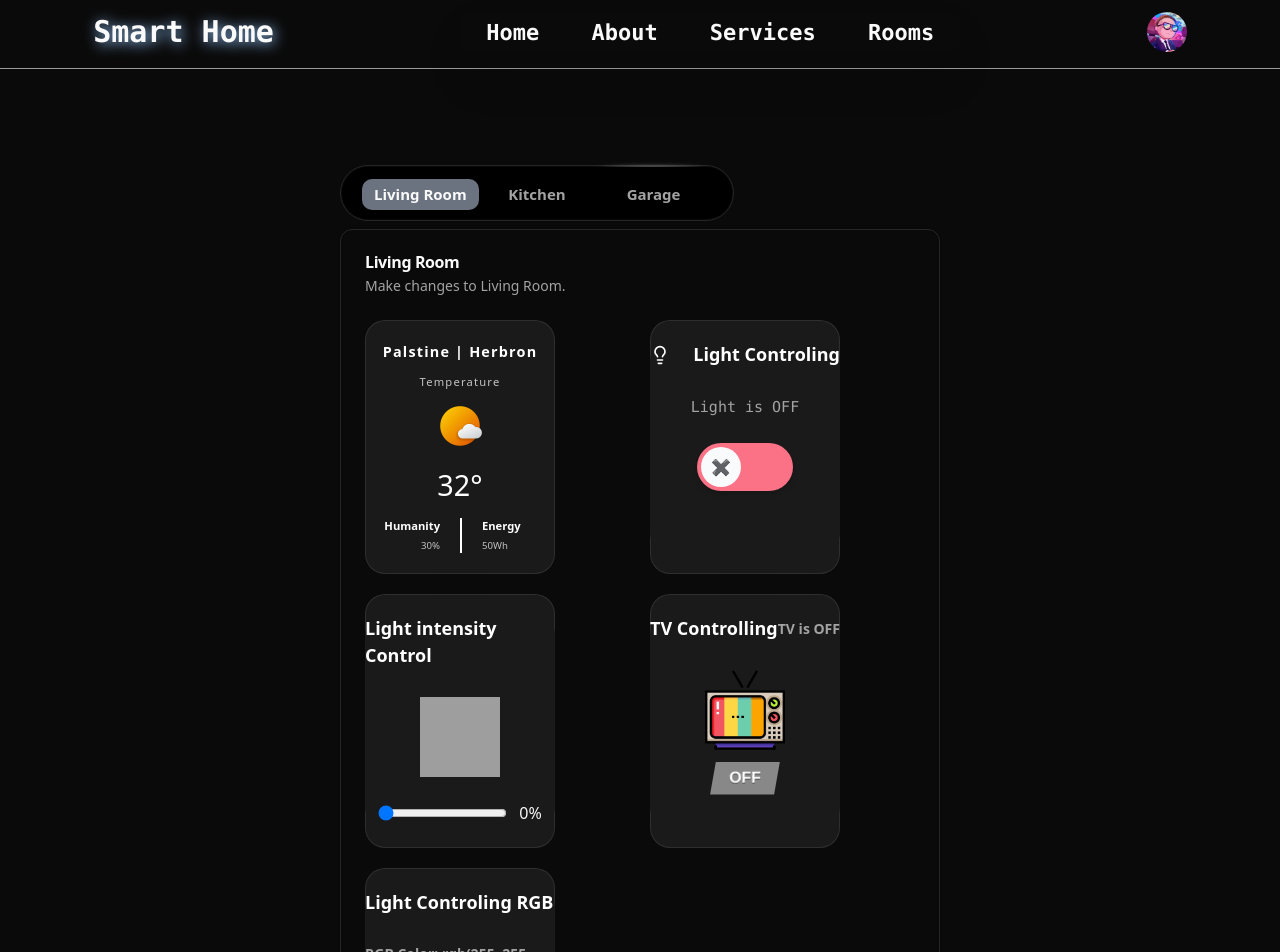
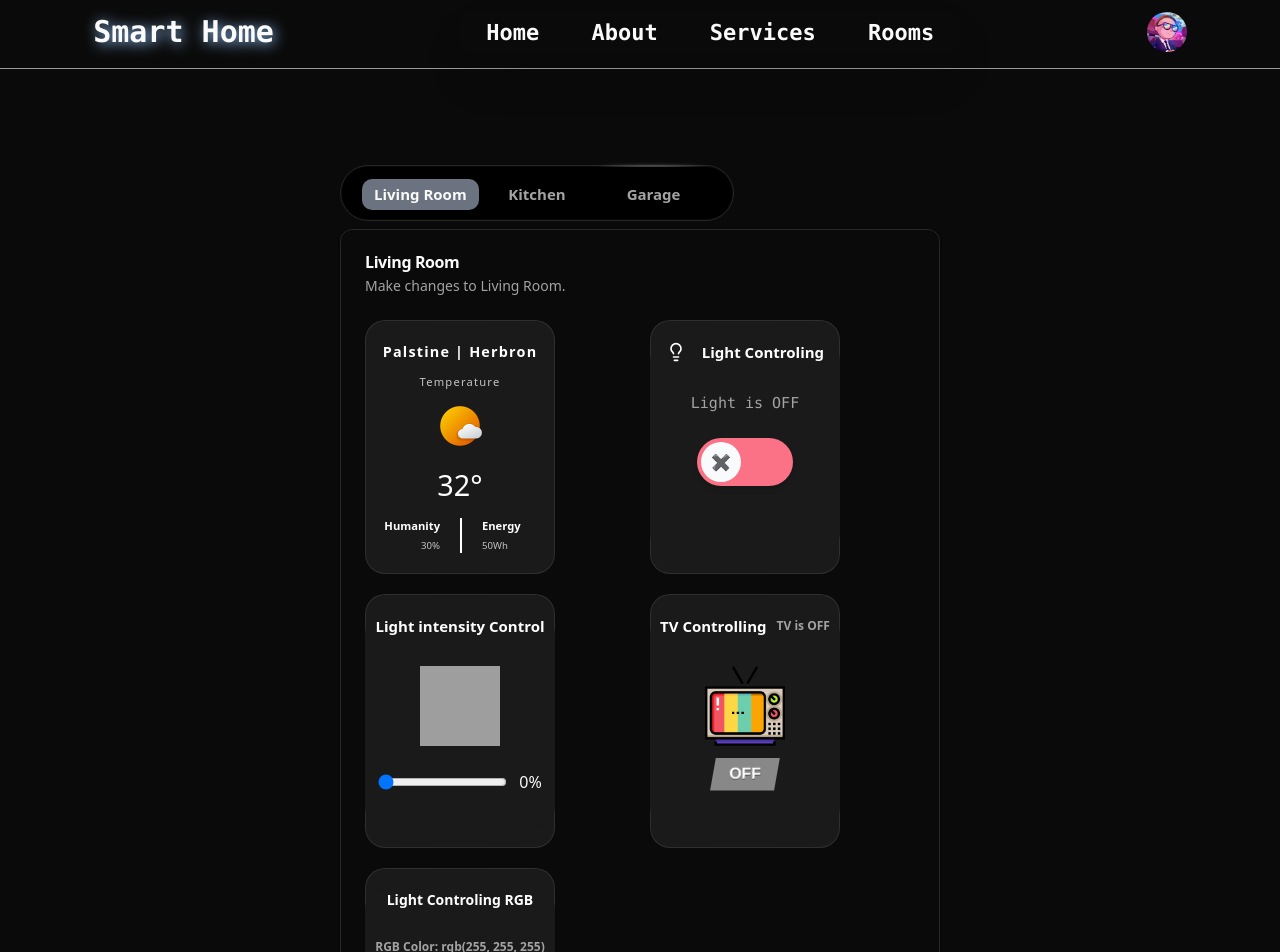
Before and after one commit to Mohamad44p/SmartHome, a React (Vite) app: page /Rooms in a window 1280 px wide. Shown: the top 952 px of the page. Built offline with nearby package versions, Linux system fonts and the light colour scheme; no server answers; grey boxes are pictures that could not be loaded.

Commit message:
Edting the cards and the size of the text and the cards

```diff
--- a/src/components/Rooms/LivingRoom.tsx
+++ b/src/components/Rooms/LivingRoom.tsx
@@ -6,7 +6,7 @@ import TvCard from "../cards/TvCard";
 
 export default function LivingRoom() {
   return (
-    <div className="grid grid-cols-1 lg:grid-cols-2 justify-center items-center gap-5">
+    <div className="grid grid-cols-1 md:grid-cols-2 justify-center items-center gap-5">
       <MeasurementsCard/>
       <LightControlingCard/>
       <LightSlider/>
--- a/src/components/Rooms/Rooms.tsx
+++ b/src/components/Rooms/Rooms.tsx
@@ -15,23 +15,23 @@ export default function Rooms() {
   return (
     <div>
       <div className="w-full mx-auto flex justify-center items-center mt-24">
-        <Tabs defaultValue="LivingRoom" className="lg:w-[600px] w-[300px]">
+        <Tabs defaultValue="LivingRoom" className="md:w-[600px] w-[250px]">
           <HoverBorderGradient>
             <TabsList className="grid w-full grid-cols-3 bg-black">
               <TabsTrigger
-                className="text-[10px] lg:text-[15px] mr-2 lg:mr-0"
+                className="text-[10px] md:text-[15px] mr-2 lg:mr-0"
                 value="LivingRoom"
               >
                 Living Room
               </TabsTrigger>
               <TabsTrigger
-                className="text-[10px] lg:text-[15px] mr-2 lg:mr-0"
+                className="text-[10px] md:text-[15px] mr-2 lg:mr-0"
                 value="Kitchen"
               >
                 Kitchen
               </TabsTrigger>
               <TabsTrigger
-                className="text-[10px] lg:text-[15px] mr-2 lg:mr-0"
+                className="text-[10px] md:text-[15px] mr-2 lg:mr-0"
                 value="Garage"
               >
                 Garage
--- a/src/components/cards/LightControlingCard.tsx
+++ b/src/components/cards/LightControlingCard.tsx
@@ -18,9 +18,9 @@ export default function LightControlingCard() {
   return (
     <div className="card">
       <div className="card2 flex flex-col gap-7">
-        <div className="flex justify-between items-center">
-          <Lightbulb size={20} color={isLightOn ? "yellow" : "white"} />
-          <h1 className="text-[18px] text-white font-[700]">
+        <div className="flex justify-evenly items-center">
+          <Lightbulb  size={20} color={isLightOn ? "yellow" : "white"} />
+          <h1 className="text-[15px] text-white font-[700]">
             Light Controling
           </h1>
         </div>
--- a/src/components/cards/LightSlider.tsx
+++ b/src/components/cards/LightSlider.tsx
@@ -38,8 +38,8 @@ export default function LightSlider() {
   return (
     <div className="card">
       <div className="card2 flex flex-col gap-7">
-        <div className="flex justify-between items-center">
-          <h1 className="text-[18px] text-white font-[700]">
+        <div className="flex justify-center items-center">
+          <h1 className="text-[13px] lg:text-[15px] text-white font-[700]">
             Light intensity Control
           </h1>
         </div>
--- a/src/components/cards/RgbControling.tsx
+++ b/src/components/cards/RgbControling.tsx
@@ -35,12 +35,12 @@ export default function RgbControling() {
   return (
     <div className="card">
       <div className="card2 flex flex-col gap-7">
-        <div className="flex justify-between items-center">
-          <h1 className="text-[18px] text-white font-[700]">
+        <div className="flex justify-center items-center">
+          <h1 className="text-[14px] text-white font-[700]">
             Light Controling RGB
           </h1>
         </div>
-        <p className="text-muted-foreground text-sm font-semibold">
+        <p className="text-muted-foreground text-[12px] text-center font-semibold">
           RGB Color: {`rgb(${color.r}, ${color.g}, ${color.b})`}
         </p>
         <div className="flex flex-col justify-center items-center gap-6">
--- a/src/components/cards/TvCard.tsx
+++ b/src/components/cards/TvCard.tsx
@@ -21,9 +21,9 @@ export default function TvCard() {
   return (
     <div className="card">
       <div className="card2 flex flex-col gap-7">
-        <div className="flex justify-between items-center">
-          <h1 className="text-[18px] text-white font-[700]">TV Controlling</h1>
-          <p className="text-muted-foreground text-sm font-semibold">
+        <div className="flex justify-evenly items-center">
+          <h1 className="text-[13px] lg:text-[15px] text-white font-[700]">TV Controlling</h1>
+          <p className="text-muted-foreground text-[10px] lg:text-[12px] font-semibold">
             {isTvOn ? "TV is ON" : "TV is OFF"}
           </p>
         </div>
```
